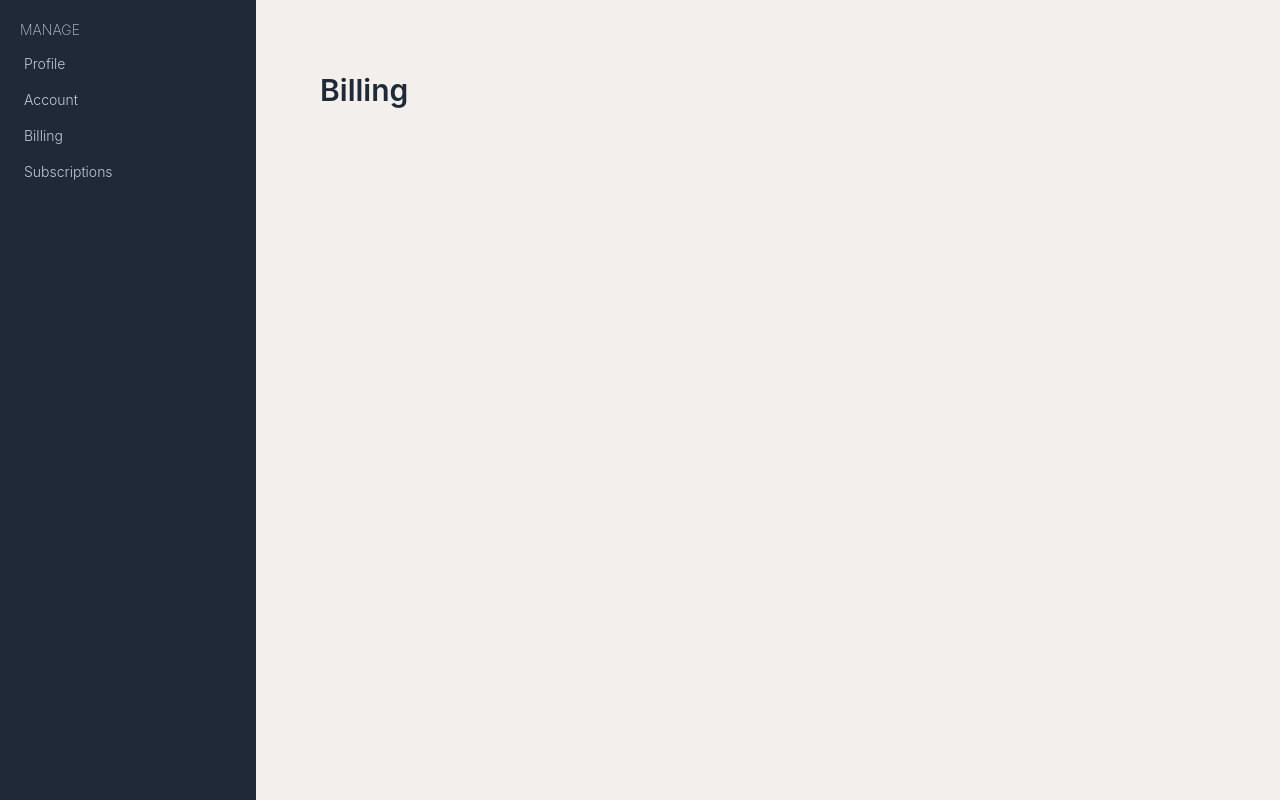
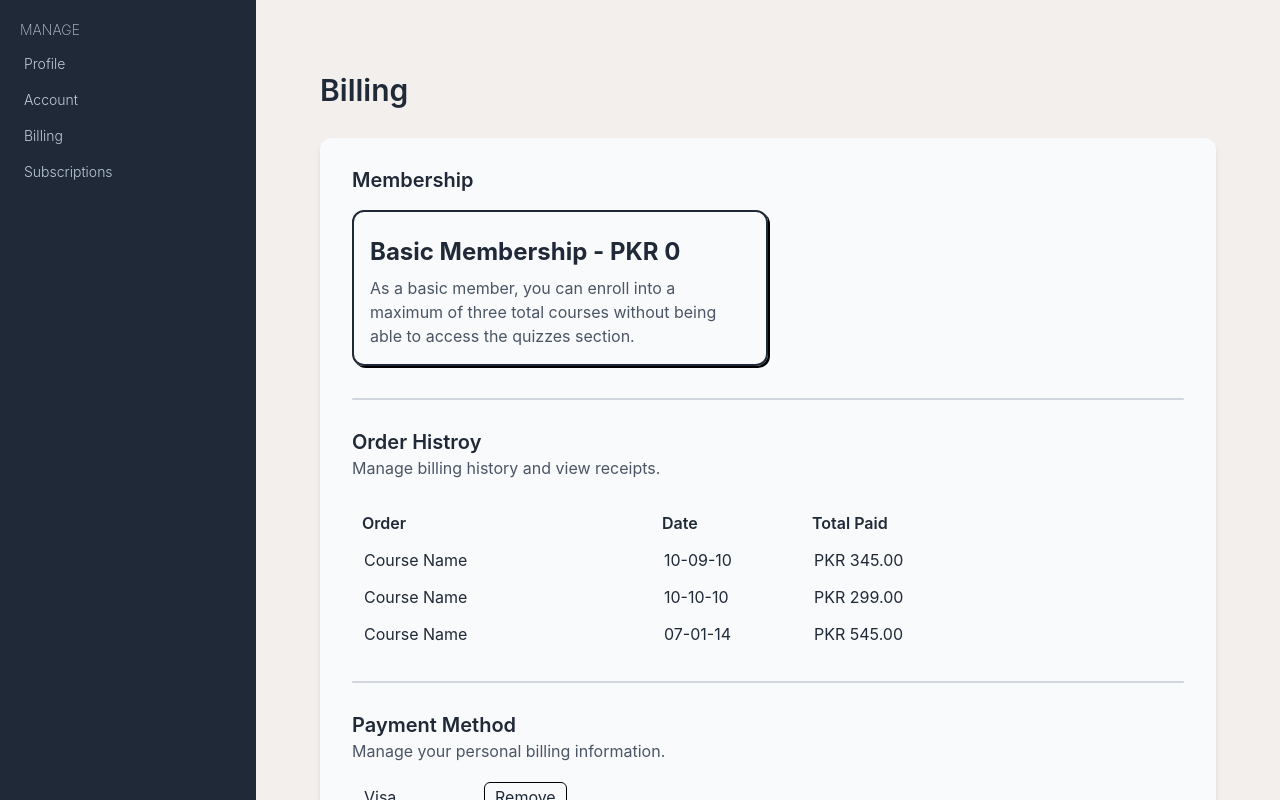
Before and after one commit to Nefertiti23/LMS-WebProj, a React (Vite) app in the folder my-app/: page /billing in a window 1280 px wide. Built offline with nearby package versions, Linux system fonts and the light colour scheme.

Commit message:
Complete billing ui

```diff
--- a/my-app/src/components/person4/Router.jsx
+++ b/my-app/src/components/person4/Router.jsx
@@ -1,7 +1,7 @@
 import { Routes, Route } from 'react-router-dom';
 import AccountInfo from './accountinfo/AccountInfo';
 import Profile from './profile/Profile';
-import Billing from './billing/billing';
+import Billing from './billing/Billing';
 
 export default function Router({ user }) {
   return (
--- /dev/null
+++ b/my-app/src/components/person4/billing/Billing.css
@@ -0,0 +1,56 @@
+table {
+    margin: 10px 0;
+    border-collapse: separate;
+    border-spacing: 0 5px;
+}
+
+table td:first-child {
+    border-radius: 10px 0 0 10px;
+}
+
+table td:last-child {
+    border-radius: 0 10px 10px 0;
+}
+
+table.HistoryTable tbody tr:hover {
+    background-color: var(--color-gray-200);
+}
+
+table th {
+    color: var(--color-gray-500);
+    font-weight: 600;
+    padding: 4px 10px;
+}
+
+table td {
+    font-weight: var(--font-weight-normal);
+    padding: 4px 12px;
+}
+
+button {
+    border: 1.5px solid black;
+    padding: 2px 10px;
+    border-radius: 6px;
+}
+
+button:hover {
+    background-color: var(--color-gray-200);
+    cursor: pointer;
+}
+
+button.addinfobtn {
+    border: none;
+    border-bottom: 1.5px solid transparent;
+    padding: 2px 10px;
+    border-radius: 0px;
+}
+
+button.addinfobtn:hover {
+    border-color: black;
+    cursor: pointer;
+    background-color: transparent;
+}
+
+.memberbox {
+    box-shadow: 2px 2px 0 0 black;
+}
--- /dev/null
+++ b/my-app/src/components/person4/billing/MembershipBox.jsx
@@ -0,0 +1,14 @@
+export default function MembreshipBox () {
+    return (
+        <div>
+            <h2 className="font-semibold text-xl mt-3">Membership</h2>
+            <div className="memberbox border-2 rounded-xl p-4 my-4 w-1/2">
+                <p className="font-bold text-2xl my-2">Basic Membership - PKR 0</p>
+                <p className="text-gray-600">
+                    As a basic member, you can enroll into a maximum of three total courses
+                    without being able to access the quizzes section.
+                </p>
+            </div>
+        </div>
+    )
+}
--- /dev/null
+++ b/my-app/src/components/person4/billing/OrderHistory.jsx
@@ -0,0 +1,42 @@
+function HistoryTable () {
+    return (
+        <div className="flex mt-3">
+            <table className="table-fixed HistoryTable w-[600px]">
+                <thead>
+                    <tr className="text-left">
+                        <th className='w-1/2'>Order</th>
+                        <th>Date</th>
+                        <th>Total Paid</th>
+                    </tr>
+                </thead>
+                <tbody>
+                    <tr>
+                        <td>Course Name</td>
+                        <td>10-09-10</td>
+                        <td>PKR 345.00</td>
+                    </tr>
+                    <tr>
+                        <td>Course Name</td>
+                        <td>10-10-10</td>
+                        <td>PKR 299.00</td>
+                    </tr>
+                    <tr>
+                        <td>Course Name</td>
+                        <td>07-01-14</td>
+                        <td>PKR 545.00</td>
+                    </tr>
+                </tbody>
+            </table>
+        </div>
+    )
+}
+
+export default function OrderHistory () {
+    return (
+        <div>
+            <h2 className="font-semibold text-xl mt-3">Order Histroy</h2>
+            <p className="text-gray-600 text-md">Manage billing history and view receipts.</p>
+            <HistoryTable />
+        </div>
+    )
+}
--- /dev/null
+++ b/my-app/src/components/person4/billing/PaymentMethod.jsx
@@ -0,0 +1,29 @@
+function PaymentTable () {
+    return (
+        <>
+        <table>
+            <tbody>
+                <tr>
+                    <td className="w-30">Visa</td>
+                    <td><button>Remove</button></td>
+                </tr>
+                <tr>
+                    <td>PayPal</td>
+                    <td><button>Remove</button></td>
+                </tr>
+            </tbody>
+        </table>
+        <button className="addinfobtn mt-4">+ Add Information</button>
+        </>
+    )
+}
+
+export default function PaymentMethod () {
+    return (
+        <div>
+            <h2 className="font-semibold text-xl mt-3">Payment Method</h2>
+            <p className="text-gray-600 text-md">Manage your personal billing information.</p>
+            <PaymentTable />
+        </div>
+    )
+}
--- a/my-app/src/components/person4/billing/billing.jsx
+++ b/my-app/src/components/person4/billing/billing.jsx
@@ -1,8 +1,20 @@
+import OrderHistory from "./OrderHistory";
+import PaymentMethod from "./PaymentMethod";
+import MembreshipBox from "./MembershipBox";
+import './Billing.css';
+
 export default function Billing () {
     return (
         <>
         <div className="screen">
              <h3 className='font-semibold text-3xl'>Billing</h3>
+             <div className="flex flex-col py-4 px-8 bg-gray-50 rounded-xl shadow-md">
+                <MembreshipBox />
+                <div className="h-0.5 bg-gray-300 w-full rounded-full my-4"></div>
+                <OrderHistory />
+                <div className="h-0.5 bg-gray-300 w-full rounded-full my-4"></div>
+                <PaymentMethod />
+             </div>
         </div>
         </>
     )
```
